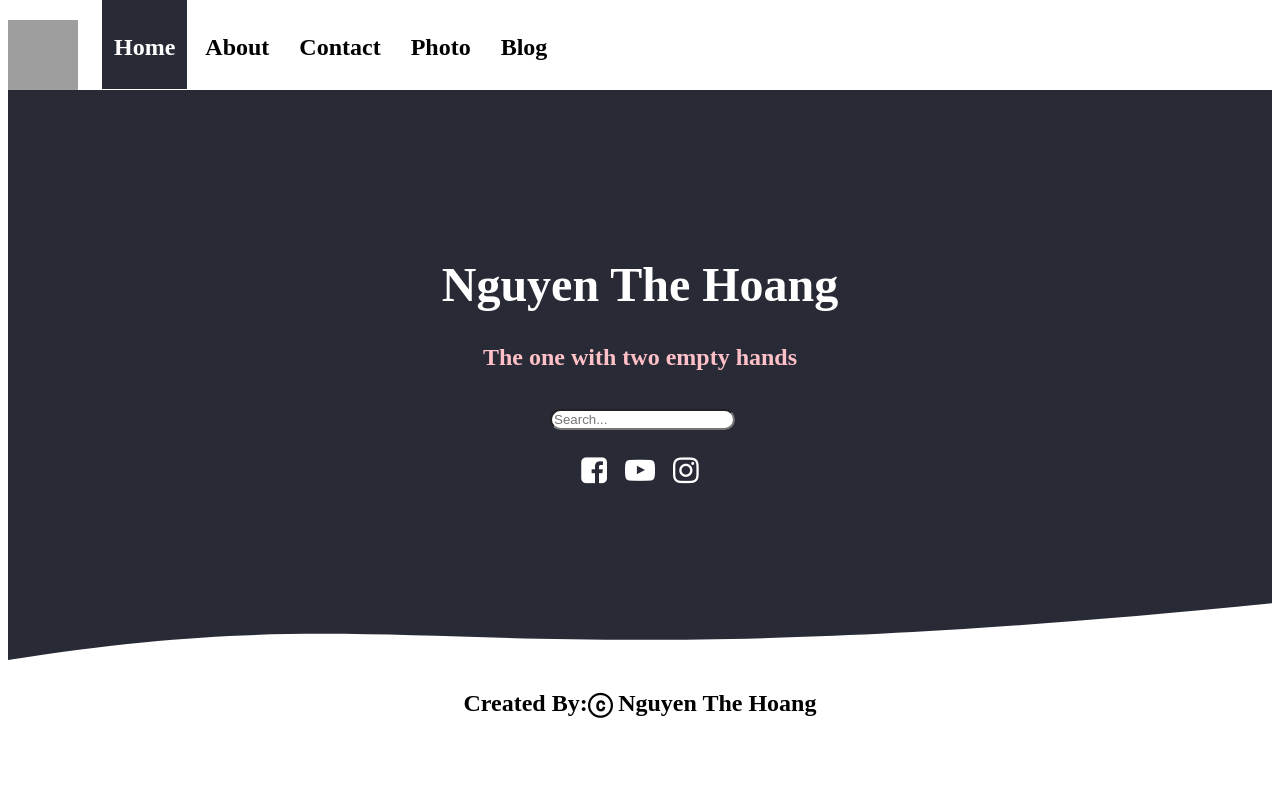
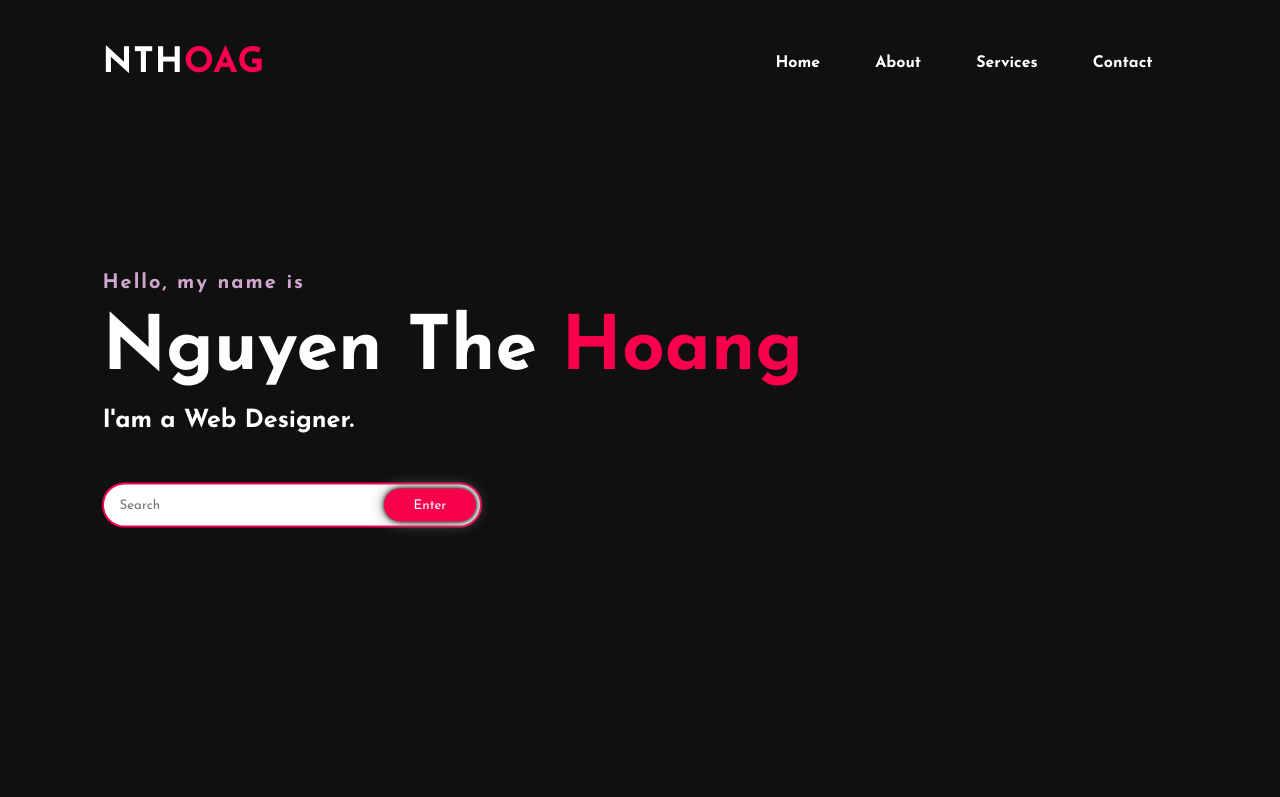
Before and after one commit to nguyenthehoang1309/nguyenthehoang1309.github.io, a plain HTML site: page index.html in a window 1280 px wide. Shown: the top 797 px of the page. Drawn offline with Linux system fonts and the light colour scheme; grey boxes are pictures that could not be loaded.

Commit message:
Update index.html

```diff
--- a/index.html
+++ b/index.html
@@ -1,127 +1,109 @@
 <!DOCTYPE html>
 <html>
 <head>
-	        <link rel="stylesheet" href="https://cdnjs.cloudflare.com/ajax/libs/font-awesome/4.7.0/css/font-awesome.min.css">
-            <meta charset="utf-8">
-            <link rel="shortcut icon" type="image/png" href="https://encrypted-tbn0.gstatic.com/images?q=tbn:ANd9GcSETdwPk8JCwF-hi5WKpwz73NKsnwongakxkA&usqp=CAU"/>
-	        <title>
-		        Web Personnally
-	        </title>
-            <style>
-                #aa{
-                    color:black;
-                }
-                input{
-                    border-radius : 20px;
-                }
-                #ff :hover{
-                    color: #0099FF;
-                }
-                #yy:hover{
-                    color: red;
-                }
-                #ii:hover{
-                    color:violet;
-                }
-                #ff{
-                    color:white;
-                }
-                #yy{
-                    color:white;
-                }
-                #ii{
-                    color:white;
-                }
-                .box{
-                    margin: 25px auto;
-                    width: 180px;
-                }
-                #a{
-                    color:white;
-                    background-color:#282A35;
-                    padding: 33.5px 0px 29.5px 0px;
-                }
-                #a:hover{
-                    color:#4300FA;
-                    background-color:#00FACC;
-                    padding: 33.5px 0px 29.5px 0px;
-                }
-                #b{
-                    color:black;
-                }
-                #b:hover{
-                    color:#4300FA;
-                    background-color:#00FACC;
-                    padding: 33.5px 0px 29.5px 0px;
-                }
-                #c{
-                    color:black;
-                }
-                #c:hover{
-                    color:#4300FA;
-                    background-color:#00FACC;
-                    padding: 33.5px 0px 29.5px 0px;
-                }
-                #d{
-                    color:black;
-                }
-                #d:hover{
-                    color:#4300FA;
-                    background-color:#00FACC;
-                    padding: 33.5px 0px 29.5px 0px;
-                }
-                #e{
-                    color:black;
-                }
-                #e:hover{
-                    color:#4300FA;
-                    background-color:#00FACC;
-                    padding: 33.5px 0px 29.5px 0px;
-                }
-                header{
-                    background-color:#282A35;
-                    height:500px
-                }
-                h1{
-                    color:white;
-                }
-                h4{
-                    color:#FFC0C7;
-                }
-                p a {
-                    color:white;
-                }
-                #x{
-                    color:black;
-                }
-            </style>
+	<title>website HOAG</title>
+	<link rel="stylesheet" type="text/css" href="style.css">
+
+	<link rel="preconnect" href="https://fonts.gstatic.com">
+  <link href="https://fonts.googleapis.com/css2?family=Josefin+Sans:ital,wght@0,100;0,200;0,300;0,400;0,500;0,600;0,700;1,100;1,200;1,300;1,400;1,500;1,600;1,700&display=swap" rel="stylesheet">
+
+  <link rel="stylesheet" href="https://cdnjs.cloudflare.com/ajax/libs/font-awesome/5.15.3/css/all.min.css" integrity="sha512-iBBXm8fW90+nuLcSKlbmrPcLa0OT92xO1BIsZ+ywDWZCvqsWgccV3gFoRBv0z+8dLJgyAHIhR35VZc2oM/gI1w==" crossorigin="anonymous" referrerpolicy="no-referrer" />
+
 </head>
 <body>
-            <h2>
-                <img align="middle" width="70"height="70px"src="https://encrypted-tbn0.gstatic.com/images?q=tbn:ANd9GcSETdwPk8JCwF-hi5WKpwz73NKsnwongakxkA&usqp=CAU"/>
-                &ensp;
-                <a id=a style="text-decoration:none" href="https://nguyenthehoang1309.github.io/">&ensp;Home&ensp;</a>
-                <a id=b style="text-decoration:none" href="https://nguyenthehoang1309.github.io/About.html">&ensp;About&ensp;</a>
-                <a id=c style="text-decoration:none" href="https://nguyenthehoang1309.github.io/Contact.html">&ensp;Contact&ensp;</a>
-                <a id=d style="text-decoration:none" href="https://nguyenthehoang1309.github.io/Photo.html">&ensp;Photo&ensp;</a>
-                <a id=e style="text-decoration:none" href="https://nguyenthehoang1309.github.io/Blog.html">&ensp;Blog&ensp;</a>
-                <header>
-                    <br /><br /><br /><br /><br />
-                    <h1 align="center">Nguyen The Hoang</h1>
-                    <h4 align="center">The one with two empty hands</h4>
+	<!----hero Section start---->
+
+	<div class="hero">
+		<nav>
+			<h2 class="logo">NTH<span>OAG</span></h2>
+			<ul>
+				<li><a href="#">Home</a></li>
+				<li><a href="#aboutme">About</a></li>
+				<li><a href="#services">Services</a></li>
+				<li><a href="#contact">Contact</a></li>
+			</ul>
+		</nav>
+
+		<div class="content">
+			<h4>Hello, my name is</h4>
+			<h1>Nguyen The <span>Hoang</span></h1>
+			<h3>I'am a Web Designer.</h3>
+			<div class="newslatter">
+				<form>
+					<input type="email" name="email" id="mail" placeholder="Search">
+					<input type="submit" name="submit" value="Enter">
+				</form>
+			</div>
+		</div>
+	</div>
+
+	<!----About section start---->
+	<section class="about" id="aboutme">
+		<div class="main">
+			<img src="nth.jpg">
+			<div class="about-text">
+				<h2>About Me</h2>
+				<h5>Developer <span>& Designer</span></h5>
+				<p>I am a front-end web developer. I can provide clean code and pixel perfect design. I also make the website more & more interactive with web animations.I can provide clean code and pixel perfect design. I also make the website more & more interactive with web animations.A responsive design makes your website accessible to all users, regardless of their device.</p>
+				<button type="button">Let's Talk</button>
+			</div>
+		</div>
+	</section>
+
+	<!-----service section start----------->
+	<div class="service" id="services">
+		<div class="title">
+			<h2>My Services</h2>
+		</div>
+
 		<div class="box">
-                    	<input align="center" type="search" id="search"placeholder="Search..."/>
+			<div class="card">
+				<i class="fas fa-bars"></i>
+				<h5>Web Development</h5>
+				<div class="pra">
+					<p>Every website should be built with two primary goals: Firstly, it needs to work across all devices. Secondly, it needs to be fast as possible.</p>
+
+					<p style="text-align: center;">
+						<a class="button" href="#">Read More</a>
+					</p>
 				</div>
-                    <p align="center"><a id="ff"href="https://www.facebook.com/profile.php?id=100034195372871"><i class="fa fa-facebook-square"style="font-size:30px;"></i></a>
-                    &nbsp;
-                    <a id="yy" href="https://www.youtube.com/channel/UC1k8nGCKj9ez6eVcKcDicSQ"><i class="fa fa-youtube-play"style="font-size:30px;"></i></a>
-                    &nbsp;
-                    <a id="ii" href="https://www.instagram.com/nthoag09/"><i class="fa fa-instagram"style="font-size:30px;"></i></a>
-                </header>
-                <svg style="background-color:white;" width="100%" height="70" viewBox="0 0 100 100" preserveAspectRatio="none">
-                  <path id="bb" d="M0,0  L110,0C35,150 35,0 0,100z" fill="#282A35"></path>
-                </svg>
-                <p align="center"><a id=aa style="text-decoration:none" href="#">Created By:ⓒ Nguyen The Hoang</a></p>
-            </h2>
+			</div>
+
+			<div class="card">
+				<i class="far fa-user"></i>
+				<h5>Web Development</h5>
+				<div class="pra">
+					<p>Every website should be built with two primary goals: Firstly, it needs to work across all devices. Secondly, it needs to be fast as possible.</p>
+
+					<p style="text-align: center;">
+						<a class="button" href="#">Read More</a>
+					</p>
+				</div>
+			</div>
+
+			<div class="card">
+				<i class="far fa-bell"></i>
+				<h5>Web Development</h5>
+				<div class="pra">
+					<p>Every website should be built with two primary goals: Firstly, it needs to work across all devices. Secondly, it needs to be fast as possible.</p>
+
+					<p style="text-align: center;">
+						<a class="button" href="#">Read More</a>
+					</p>
+				</div>
+			</div>
+		</div>
+	</div>
+	<!------footer start--------->
+	<footer id=contact>
+		<p>Nguyen The Hoang</p>
+		<p>For more about me - please click the link below to see more of my information:</p>
+		<div class="social">
+			<a href="https://www.facebook.com/people/Nguy%E1%BB%85n-Th%E1%BA%BF-Ho%C3%A0ng/100034195372871/"><i class="fab fa-facebook-f"></i></a>
+			<a href="https://www.instagram.com/nthoag09/"><i class="fab fa-instagram"></i></a>
+			<a href="#"><i class="fab fa-tiktok"></i></a>
+		</div>
+		<p class="end">Created By Nguyen The Hoang</p>
+	</footer>
 </body>
 </html>
```
Lines whose indentation alone changed are shown as unchanged.
